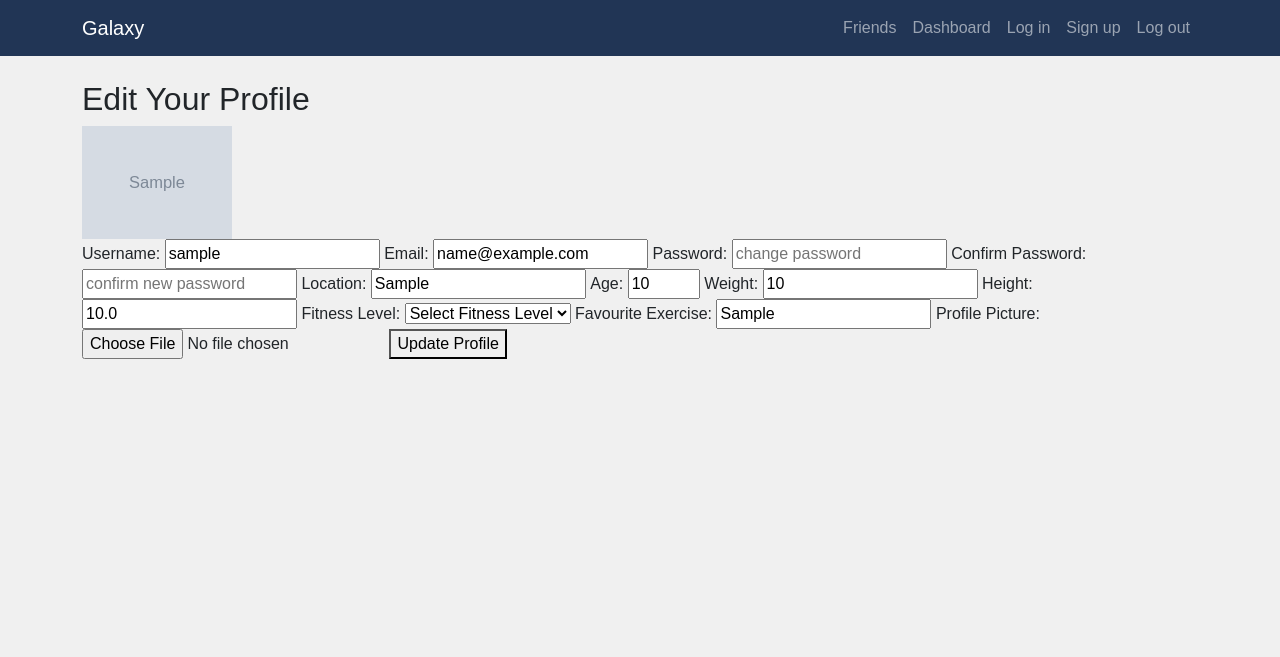
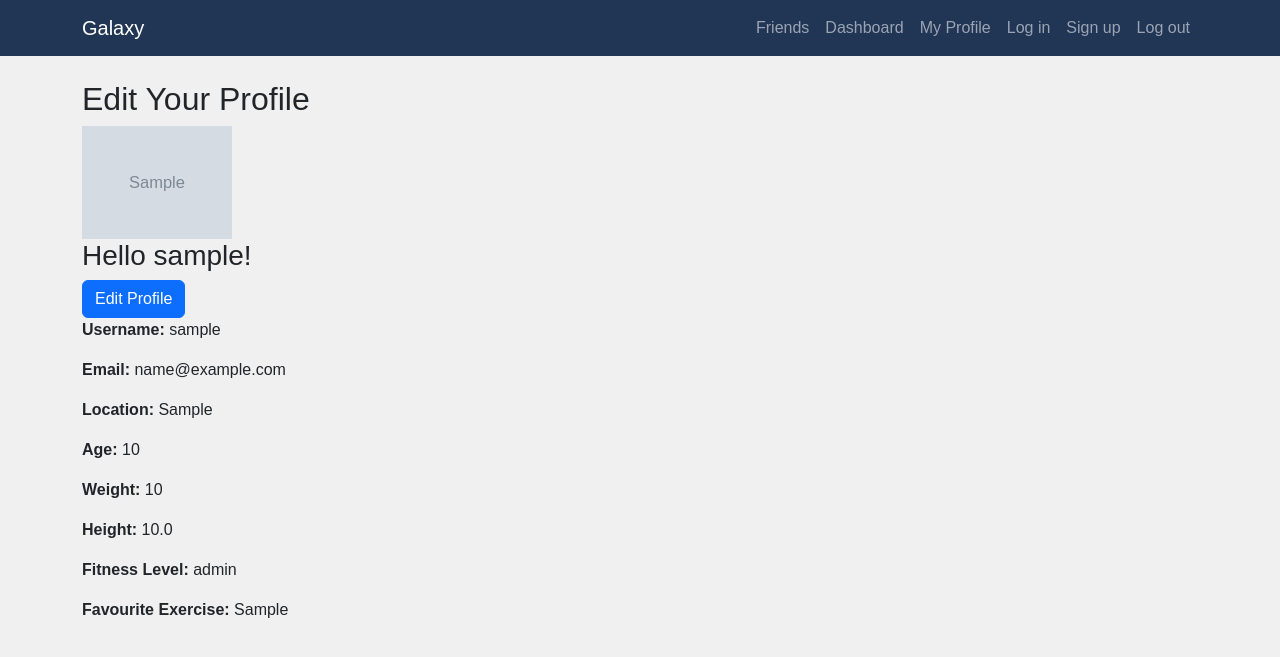
Before and after one commit to aysinakpinar/team_project_galaxy, a Flask app: page /users/profile in a window 1280 px wide. Shown: the top 657 px of the page. Run offline with Flask 3, Linux system fonts and the light colour scheme; the visitor is signed in with stand-in values (Sample User, id 1); tables that the repository leaves empty hold one stand-in row (values such as "Sample post"); grey boxes marked "Sample" are stand-in pictures; parts of the project's set-up code (start-up, migrations or seed data) failed here and were passed over; some libraries are stand-ins or nearby versions.

Commit message:
Created a seperate page for profile and edit profile. My profile added to nav bar

```diff
--- a/blueprints/users.py
+++ b/blueprints/users.py
@@ -13,7 +13,24 @@ UPLOAD_FOLDER = "static/profile_pics"
 
 users = Blueprint("users", __name__, url_prefix="/users")
 
-@users.route('/profile', methods=['GET', 'POST'])
+@users.route('/profile', methods=['GET'])
+def profile():
+    print(f"📡 Request method: {request.method}")
+
+    user_id = session.get('user_id')
+    if not user_id:
+        flash("You need to log in first!", "danger")
+        return redirect(url_for("auth.login"))
+
+    user = UserModel.query.get(user_id)
+    if not user:
+        flash("User not found!", "danger")
+        return redirect(url_for("auth.login"))
+
+    return render_template("profile.html", user=user)
+
+
+@users.route('/edit_profile', methods=['GET', 'POST'])
 def edit_profile():
     print(f"📡 Request method: {request.method}")
 
@@ -68,4 +85,4 @@ def edit_profile():
     if request.method == "POST":
         print("🛠 Form submission received!")
 
-    return render_template("profile.html", form=form, user=user)
+    return render_template("edit_profile.html", form=form, user=user)
--- a/templates/base.html
+++ b/templates/base.html
@@ -53,6 +53,9 @@
                             <a class="nav-link" href="/dashboard">Dashboard</a>
                         </li>
                         <li class="nav-item">
+                            <a class="nav-link" href="/users/profile">My Profile</a>
+                        </li>
+                        <li class="nav-item">
                             <a class="nav-link" href="/auth/login">Log in</a>
                         </li>
                         <li class="nav-item">
--- a/templates/profile.html
+++ b/templates/profile.html
@@ -9,42 +9,20 @@
     <img src="{{ url_for('static', filename='profile_pics/default.jpg') }}" alt="Default Profile Picture" width="150">
 {% endif %}
 
-<form method="POST" enctype="multipart/form-data">
-    {{ form.hidden_tag() }}
+<h3>Hello {{user.username}}!</h3>
 
-    <label>Username:</label>
-    {{ form.username() }}
+<a href="{{ url_for('users.edit_profile') }}" class="btn btn-primary">
+    Edit Profile
+</a>
 
-    <label>Email:</label>
-    {{ form.email() }}
+<p><strong>Username:</strong> {{ user.username }}</p>
+    <p><strong>Email:</strong> {{ user.email }}</p>
+    <p><strong>Location:</strong> {{ user.location }}</p>
+    <p><strong>Age:</strong> {{ user.age }}</p>
+    <p><strong>Weight:</strong> {{ user.weight }}</p>
+    <p><strong>Height:</strong> {{ user.height }}</p>
+    <p><strong>Fitness Level:</strong> {{ user.fitness_level }}</p>
+    <p><strong>Favourite Exercise:</strong> {{ user.favourite_exercise }}</p>
 
-    <label>Password:</label>
-    {{ form.password(placeholder="change password") }}
 
-    <label>Confirm Password:</label>
-    {{ form.confirm_password(placeholder="confirm new password") }}
-
-    <label>Location:</label>
-    {{ form.location(placeholder="location")}}
-
-    <label>Age:</label>
-    {{ form.age() }}
-
-    <label>Weight:</label>
-    {{ form.weight() }}
-
-    <label>Height:</label>
-    {{ form.height(placeholder="ft in (eg. 5.7)") }}
-
-    <label>Fitness Level:</label>
-    {{ form.fitness_level() }}
-
-    <label>Favourite Exercise:</label>
-    {{ form.favourite_exercise() }}
-
-    <label>Profile Picture:</label>
-    {{ form.profile_picture() }}
-
-    <button type="submit">Update Profile</button>
-</form>
 {% endblock %}
```
Also changed, not shown: templates/edit_profile.html (added, +52 -0 lines).
